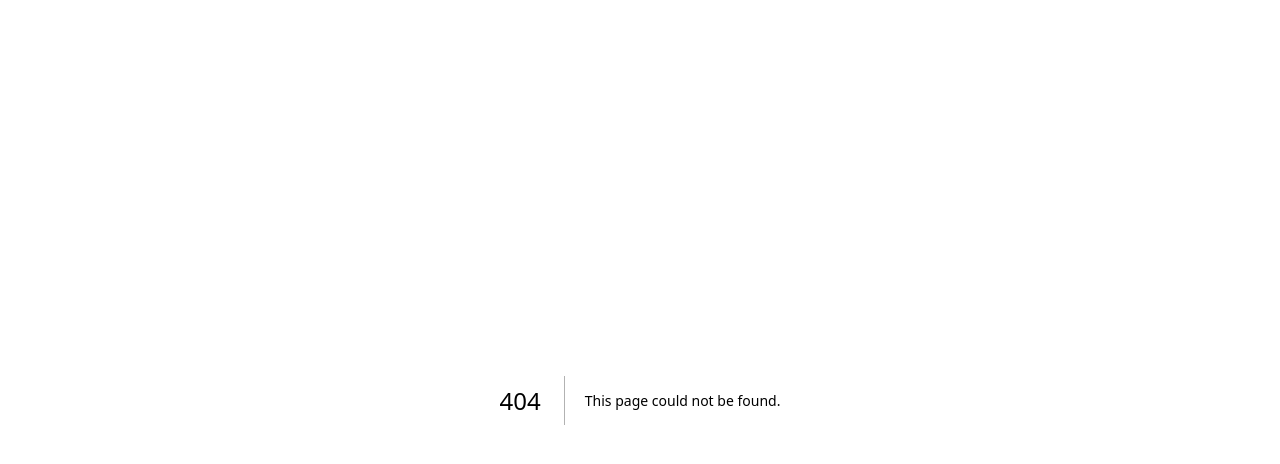
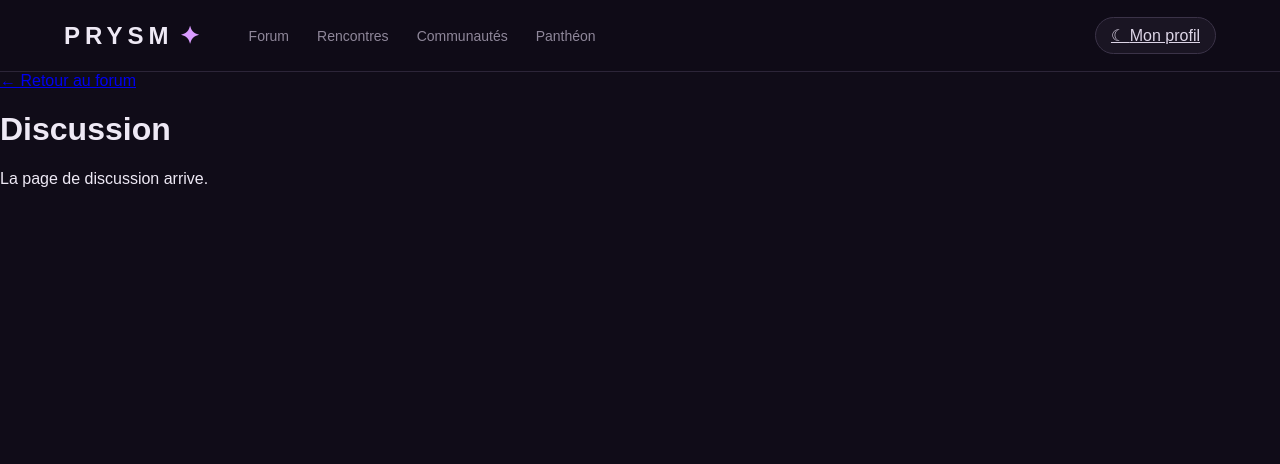
Before and after one commit to LadyOoscar/Prysm-forum, a Next.js app: page /topic-detail in a window 1280 px wide. Before the commit this address had no page. Shown: the top 464 px of the page. Built offline with nearby package versions, Linux system fonts and the light colour scheme.

Commit message:
Add topic detail page

```diff
--- /dev/null
+++ b/app/topic-detail/page.tsx
@@ -0,0 +1,16 @@
+export default function TopicDetail() {
+  return (
+    <main>
+      <header>
+        <div className="brand">PRYSM<span>✦</span></div>
+        <nav><a href="/">Forum</a><a>Rencontres</a><a>Communautés</a><a>Panthéon</a></nav>
+        <a className="profile" href="/profile">☾ <span>Mon profil</span></a>
+      </header>
+      <div className="topicPage">
+        <a className="backButton" href="/">← Retour au forum</a>
+        <h1>Discussion</h1>
+        <p>La page de discussion arrive.</p>
+      </div>
+    </main>
+  );
+}
```
